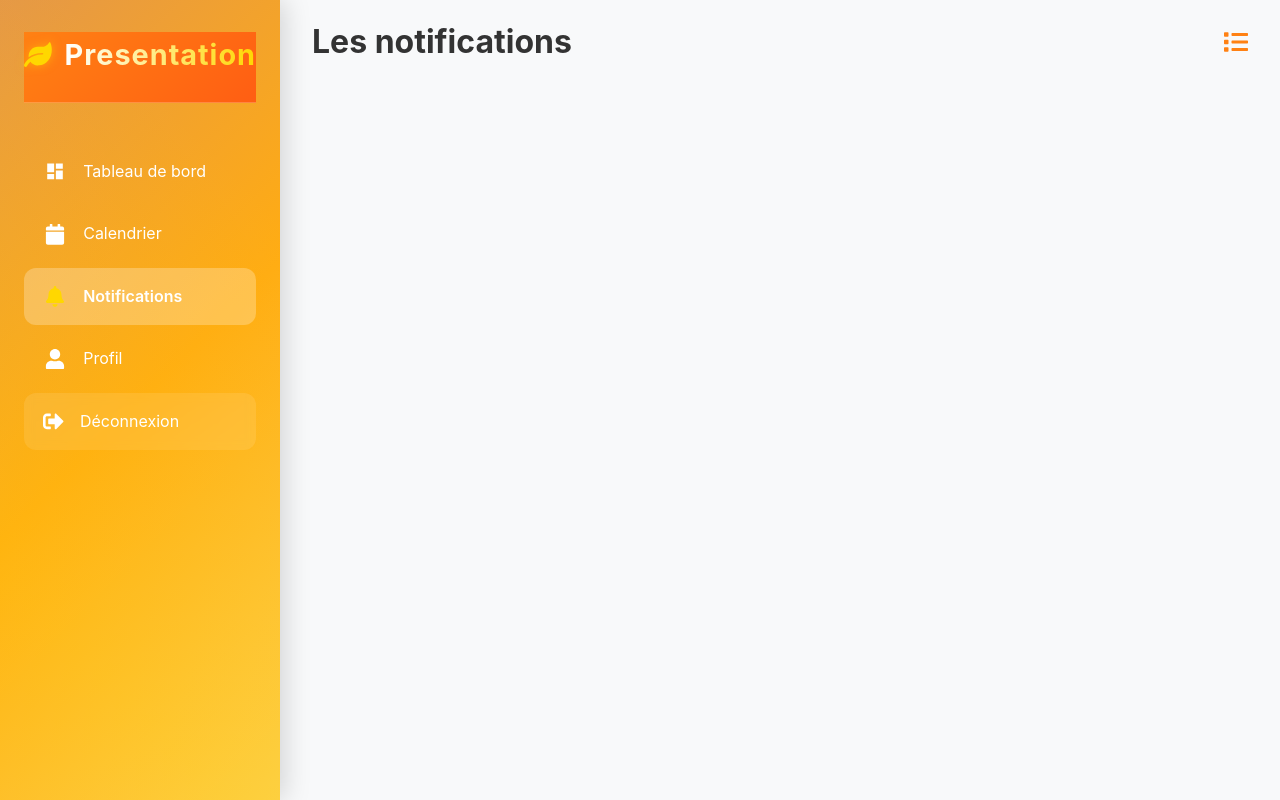
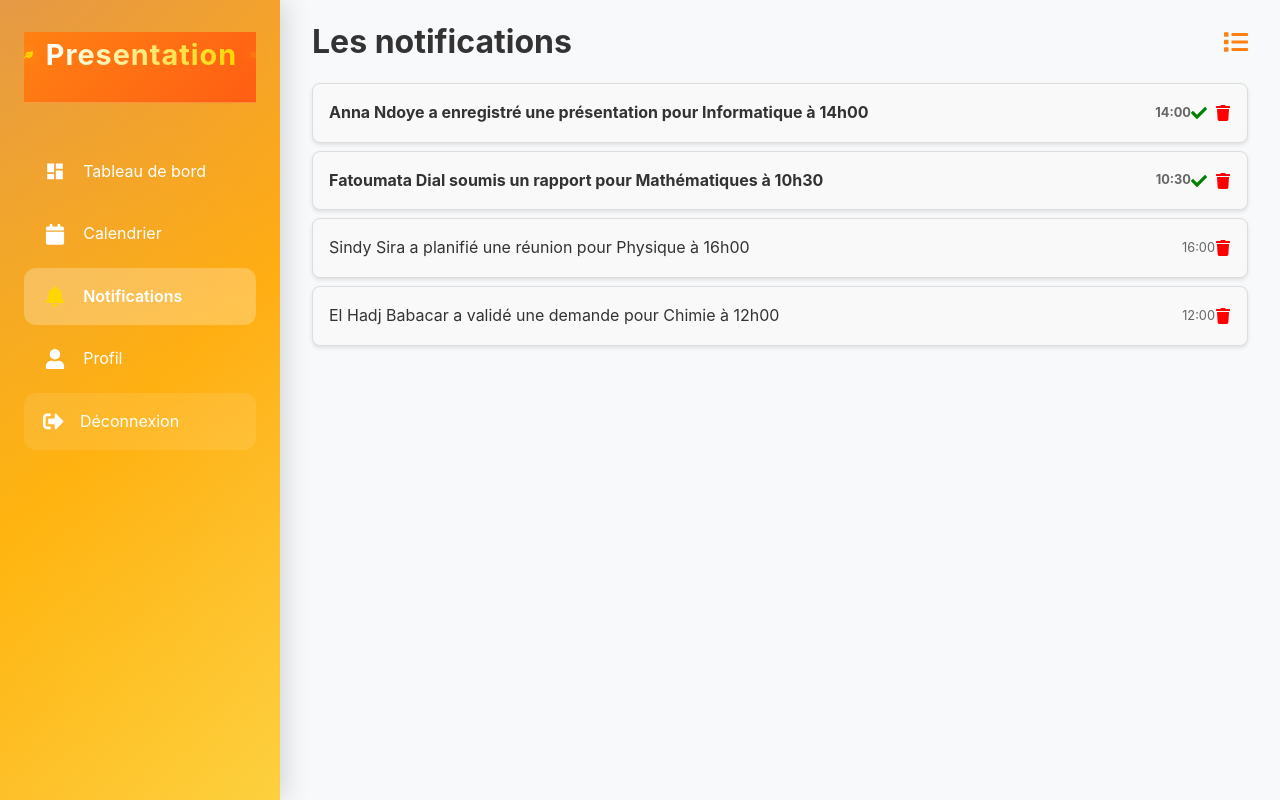
Before and after one commit to AnnaNdoye/FrontEnd-Plateforme-de-gestion-et-de-valorisation-des-pr-sentations-internes-, a React (Create React App) app: page /plateforme/notification in a window 1280 px wide. Built offline with nearby package versions, Linux system fonts and the light colour scheme.

Commit message:
modification des pages de plateforme

```diff
--- a/package.json
+++ b/package.json
@@ -8,10 +8,14 @@
     "@testing-library/react": "^16.3.0",
     "@testing-library/user-event": "^13.5.0",
     "axios": "^1.12.2",
+    "date-fns": "^4.1.0",
     "react": "^19.1.1",
+    "react-big-calendar": "^1.19.4",
     "react-dom": "^19.1.1",
+    "react-icons": "^5.5.0",
     "react-router-dom": "^7.9.1",
     "react-scripts": "5.0.1",
+    "styled-components": "^6.1.19",
     "web-vitals": "^2.1.4"
   },
   "scripts": {
--- a/src/pages/DepartementsPage.js
+++ b/src/pages/DepartementsPage.js
@@ -25,6 +25,28 @@ const DepartementsPage = () =>
 
     // Filtrer les départements quand le terme de recherche change
     useEffect(() => {
+        const filterDepartements = async () => {
+            if (!searchTerm.trim()) {
+                setFilteredDepartements(departements);
+                return;
+            }
+
+            try {
+                const response = await departementService.search(searchTerm);
+                // Mapping des résultats de recherche
+                const mappedResults = response.data.map(dept => ({
+                    id: dept.idDepartement,
+                    nom: dept.nomDepartement,
+                    code: dept.code,
+                    description: dept.description
+                }));
+                setFilteredDepartements(mappedResults);
+            } catch (error) {
+                console.error('Erreur lors de la recherche:', error);
+                setFilteredDepartements([]);
+            }
+        };
+
         filterDepartements();
     }, [searchTerm, departements]); //tableau de dépendances
 
@@ -63,28 +85,6 @@ const DepartementsPage = () =>
             }
         } finally {
             setLoading(false);
-        }
-    };
-
-    const filterDepartements = async () => {
-        if (!searchTerm.trim()) {
-            setFilteredDepartements(departements);
-            return;
-        }
-
-        try {
-            const response = await departementService.search(searchTerm);
-            // Mapping des résultats de recherche
-            const mappedResults = response.data.map(dept => ({
-                id: dept.idDepartement,
-                nom: dept.nomDepartement,
-                code: dept.code,
-                description: dept.description
-            }));
-            setFilteredDepartements(mappedResults);
-        } catch (error) {
-            console.error('Erreur lors de la recherche:', error);
-            setFilteredDepartements([]);
         }
     };
 
--- a/src/pages/plateforme/Barre.js
+++ b/src/pages/plateforme/Barre.js
@@ -1,6 +1,6 @@
 import { useState } from 'react';
 import styled, { keyframes } from 'styled-components';
-import { FaLeaf, FaUser, FaBell, FaSignOutAlt, FaCalendar } from 'react-icons/fa';
+import { FaLeaf, FaUser, FaBell, FaSignOutAlt, FaCalendar, FaList } from 'react-icons/fa';
 import { MdDashboard } from 'react-icons/md';
 import { useNavigate, useLocation } from 'react-router-dom';
 
@@ -16,8 +16,8 @@ const Container = styled.div`
 `;
 
 const Sidebar = styled.div`
-    width: 280px;
-    min-width: 280px;
+    width: ${props => props.isOpen ? '280px' : '80px'};
+    min-width: ${props => props.isOpen ? '280px' : '80px'};
     background: linear-gradient(135deg, #e59847ff, #ffac13ff, #ffc013bf);
     color: white;
     padding: 2rem 1.5rem;
@@ -26,6 +26,7 @@ const Sidebar = styled.div`
     overflow-y: auto;
     position: relative;
     z-index: 10;
+    transition: width 0.3s ease;
 
   /* Style de la barre de défilement */
     &::-webkit-scrollbar {
@@ -235,6 +236,8 @@ const Barre = () => {
     const [isLoggingOut, setIsLoggingOut] = useState(false);
     const navigate = useNavigate();
     const location = useLocation();
+    const [isMenuOpen, setIsMenuOpen] = useState(true);
+    const toggleMenu = () => setIsMenuOpen(!isMenuOpen);
 
     const getActiveTab = () => {
     const path = location.pathname;
@@ -303,29 +306,30 @@ const handleLogoutCancel = () => {
   //tableau de bord
     return (
     <Container>
-        <Sidebar>
+        <Sidebar isOpen={isMenuOpen}>
         <LogoContainer>
             <FaLeaf />
             <h2>Presentation</h2>
+            <FaList onClick={toggleMenu} style={{ cursor: 'pointer', fontSize: '1.5rem', color: '#ff8113' }} />
         </LogoContainer>
         <NavItem active={activeTab === 'dashboard'} onClick={() => handleNavigation('/plateforme/dashboard')}>
-            <MdDashboard /> Tableau de bord
+            <MdDashboard /> {isMenuOpen && 'Tableau de bord'}
         </NavItem>
 
         <NavItem active={activeTab === 'calendrier'} onClick={() => handleNavigation('/plateforme/calendrier')}>
-            <FaCalendar /> Calendrier
+            <FaCalendar /> {isMenuOpen && 'Calendrier'}
         </NavItem>
 
         <NavItem active={activeTab === 'notification'} onClick={() => handleNavigation('/plateforme/notification')}>
-            <FaBell /> Notifications
+            <FaBell /> {isMenuOpen && 'Notifications'}
         </NavItem>
 
         <NavItem active={activeTab === 'profil'} onClick={() => handleNavigation('/plateforme/profil')}>
-            <FaUser /> Profil
+            <FaUser /> {isMenuOpen && 'Profil'}
         </NavItem>
 
         <LogoutButton onClick={handleLogoutClick}>
-            <FaSignOutAlt /> Déconnexion
+            <FaSignOutAlt /> {isMenuOpen && 'Déconnexion'}
         </LogoutButton>
         </Sidebar>
 
--- a/src/pages/plateforme/Notification.js
+++ b/src/pages/plateforme/Notification.js
@@ -1,6 +1,6 @@
 import { useState } from 'react';
 import styled from 'styled-components';
-import { FaList } from 'react-icons/fa';
+import { FaList, FaCheck, FaTrash } from 'react-icons/fa';
 import Barre from './Barre';
 
 const Container = styled.div`
@@ -23,13 +23,59 @@ const Header = styled.div`
     margin-bottom: 1rem;
 `;
 
+const NotificationList = styled.ul`
+    list-style: none;
+    padding: 0;
+`;
 
+const NotificationItem = styled.li`
+    background: #f9f9f9;
+    border: 1px solid #ddd;
+    border-radius: 8px;
+    padding: 1rem;
+    margin-bottom: 0.5rem;
+    box-shadow: 0 2px 4px rgba(0,0,0,0.1);
+    display: flex;
+    justify-content: space-between;
+    align-items: center;
+    font-weight: ${props => (props.read ? 'normal' : 'bold')};
+`;
 
-    const Notification = () => {
+const NotificationText = styled.span`
+    flex: 1;
+`;
+
+const NotificationActions = styled.div`
+    display: flex;
+    gap: 0.5rem;
+`;
+
+const Timestamp = styled.span`
+    font-size: 0.8rem;
+    color: #666;
+    margin-left: 1rem;
+`;
+
+const Notification = () => {
     const [isMenuOpen, setIsMenuOpen] = useState(true);
 
     const toggleMenu = () => {
         setIsMenuOpen(!isMenuOpen);
+    };
+
+    const [notifications, setNotifications] = useState([
+        { id: 1, text: "Anna Ndoye a enregistré une présentation pour Informatique à 14h00", read: false, timestamp: "14:00" },
+        { id: 2, text: "Fatoumata Dial soumis un rapport pour Mathématiques à 10h30", read: false, timestamp: "10:30" },
+        { id: 3, text: "Sindy Sira a planifié une réunion pour Physique à 16h00", read: true, timestamp: "16:00" },
+        { id: 4, text: "El Hadj Babacar a validé une demande pour Chimie à 12h00", read: true, timestamp: "12:00" }
+    ]);
+
+    const markAsRead = (id) => {
+        setNotifications(notifications.map(notif => notif.id === id ? { ...notif, read: true } : notif));
+    };
+
+    const deleteNotification = (id) => {
+        setNotifications(notifications.filter(notif => notif.id !== id));
     };
 
     return (
@@ -40,6 +86,18 @@ const Header = styled.div`
                 <h1>Les notifications</h1>
                 <FaList onClick={toggleMenu} style={{ cursor: 'pointer', fontSize: '1.5rem', color: '#ff8113' }} />
             </Header>
+            <NotificationList>
+                {notifications.map((notif) => (
+                    <NotificationItem key={notif.id} read={notif.read}>
+                        <NotificationText>{notif.text}</NotificationText>
+                        <Timestamp>{notif.timestamp}</Timestamp>
+                        <NotificationActions>
+                            {!notif.read && <FaCheck onClick={() => markAsRead(notif.id)} style={{ cursor: 'pointer', color: 'green' }} />}
+                            <FaTrash onClick={() => deleteNotification(notif.id)} style={{ cursor: 'pointer', color: 'red' }} />
+                        </NotificationActions>
+                    </NotificationItem>
+                ))}
+            </NotificationList>
         </Content>
     </Container>
     );
```
Also changed, not shown: src/pages/plateforme/Calendrier.js (+97 -37 lines), src/images/photo_de_profil_par_defaut.jpg (added), 1 other file (tests, documents, lock files or other folders).
